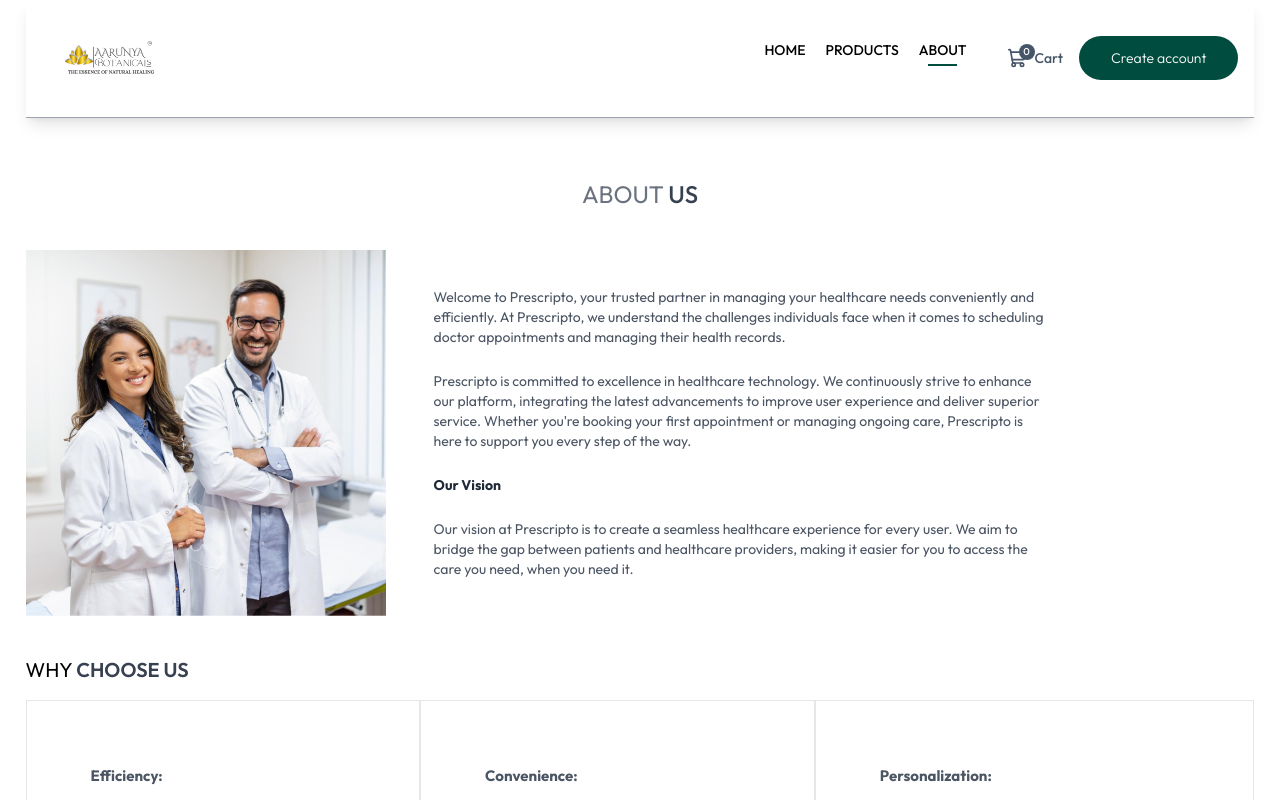
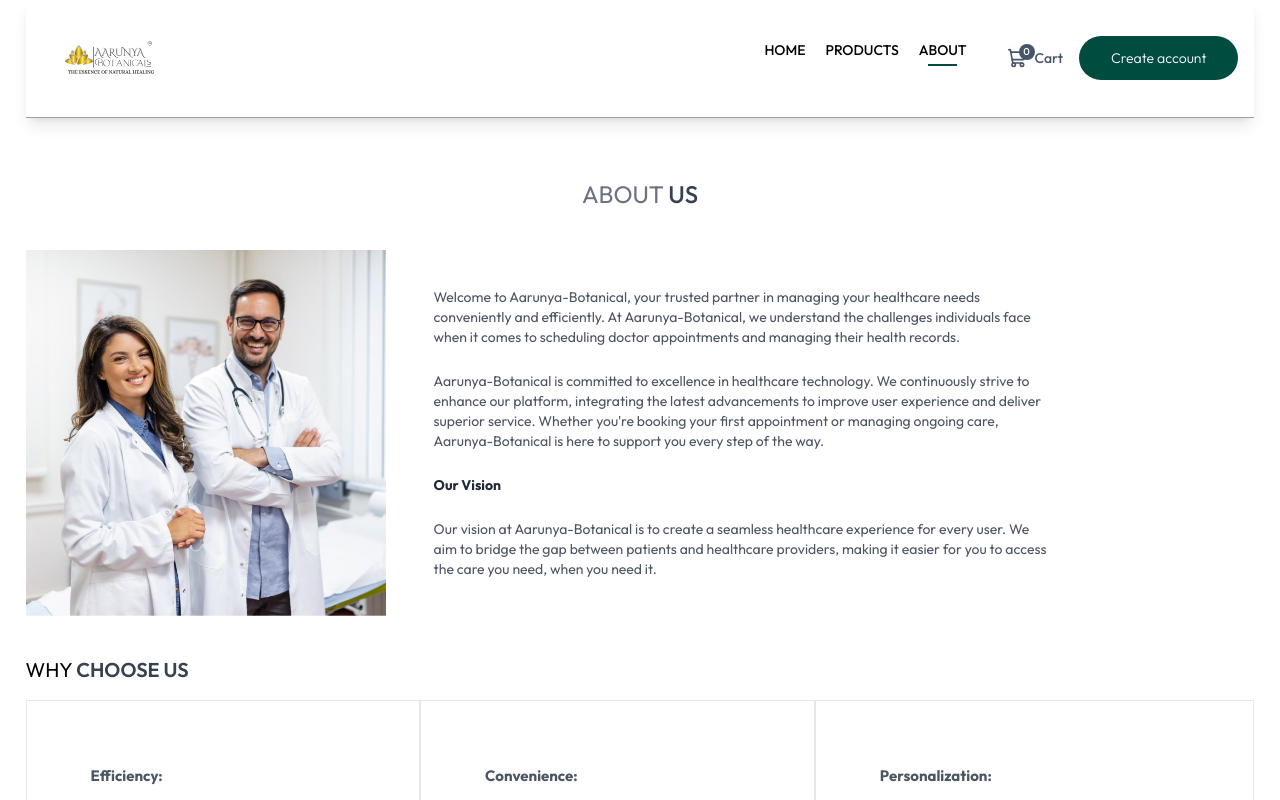
Before and after one commit to harshitk024/aarunya-botanical, a React (Vite) app in the folder clientside/: page /about in a window 1280 px wide. Shown: the top 800 px of the page. Built offline with nearby package versions, Linux system fonts and the light colour scheme; no server answers.

Commit message:
initial frontend

```diff
--- a/clientside/src/components/Banner.jsx
+++ b/clientside/src/components/Banner.jsx
@@ -15,12 +15,12 @@
         </div>
         <button
           onClick={() => {
-            navigate("/login");
+            navigate("/doctors");
             scrollTo(0, 0);
           }}
           className="bg-white text-sm sm:text-base text-gray-600 px-8 py-3 rounded-full mt-6 hover:scale-105 transition-all"
         >
-          Create account
+          Book Appointment
         </button>
       </div>
 
--- a/clientside/src/components/BrandIntroduction.jsx
+++ b/clientside/src/components/BrandIntroduction.jsx
@@ -4,7 +4,7 @@
 
   const navigate = useNavigate()
   return (
-    <section className="w-full min-h-[90vh] flex items-center justify-center bg-white">
+    <section className="w-full min-h-[90vh] flex items-center justify-center bg-primary_lite">
       <div className="max-w-4xl px-5 text-center">
         {/* Top Label */}
         <div className="flex items-center justify-center gap-2 text-sm font-semibold tracking-[0.2em] text-green-700 mb-6">
--- a/clientside/src/components/Footer.jsx
+++ b/clientside/src/components/Footer.jsx
@@ -70,9 +70,9 @@
       {/* ------------ Copyright Text ------------ */}
       <div>
         <hr />
-        <p className="py-5 text-sm text-center">
+        {/* <p className="py-5 text-sm text-center">
           Copyright © 2024 ElyséeDev - All Right Reserved
-        </p>
+        </p> */}
       </div>
     </div>
   );
--- a/clientside/src/components/Navbar.jsx
+++ b/clientside/src/components/Navbar.jsx
@@ -78,6 +78,12 @@
                 >
                   My Appointments
                 </p>
+                 <p
+                  onClick={() => navigate("/orders")}
+                  className="hover:text-black cursor-pointer"
+                >
+                  My Orders
+                </p>
                 <p onClick={logout} className="hover:text-black cursor-pointer">
                   Logout
                 </p>
--- a/clientside/src/components/TopDoctors.jsx
+++ b/clientside/src/components/TopDoctors.jsx
@@ -41,7 +41,7 @@
                 <p>{item.isActive ? "Available" : "Not Available"}</p>
               </div>
               <p className="text-gray-900 text-lg font-medium">{item.name}</p>
-              <p className="text-gray-600 text-sm ">{item.degree}</p>
+              <p className="text-gray-600 text-sm ">{item.speciality}</p>
             </div>
           </div>
         ))}
--- a/clientside/src/pages/About.jsx
+++ b/clientside/src/pages/About.jsx
@@ -18,22 +18,22 @@
         />
         <div className="flex flex-col justify-center gap-6 md:w-2/4 text-sm text-gray-600">
           <p>
-            Welcome to Prescripto, your trusted partner in managing your
-            healthcare needs conveniently and efficiently. At Prescripto, we
+            Welcome to Aarunya-Botanical, your trusted partner in managing your
+            healthcare needs conveniently and efficiently. At Aarunya-Botanical, we
             understand the challenges individuals face when it comes to
             scheduling doctor appointments and managing their health records.
           </p>
           <p>
-            Prescripto is committed to excellence in healthcare technology. We
+            Aarunya-Botanical is committed to excellence in healthcare technology. We
             continuously strive to enhance our platform, integrating the latest
             advancements to improve user experience and deliver superior
             service. Whether you're booking your first appointment or managing
-            ongoing care, Prescripto is here to support you every step of the
+            ongoing care, Aarunya-Botanical is here to support you every step of the
             way.
           </p>
           <b className="text-gray-800">Our Vision</b>
           <p>
-            Our vision at Prescripto is to create a seamless healthcare
+            Our vision at Aarunya-Botanical is to create a seamless healthcare
             experience for every user. We aim to bridge the gap between patients
             and healthcare providers, making it easier for you to access the
             care you need, when you need it.
--- a/clientside/src/pages/Appointment.jsx
+++ b/clientside/src/pages/Appointment.jsx
@@ -62,6 +62,8 @@
             params: { date: yyyyMmDd },
           }
         );
+
+        console.log("slots data: ",data)
 
         if (!data.success || !data.workingHours) {
           slotsPerDay.push([]);
@@ -159,7 +161,7 @@
       );
 
       if (data) {
-        toast.success("Appointment booked");
+        toast.success("Appointment Scheduled");
         navigate("/my-appointments");
       } else {
         toast.error(data.message);
--- a/clientside/src/pages/Doctors.jsx
+++ b/clientside/src/pages/Doctors.jsx
@@ -66,7 +66,7 @@
           >
             Gynecologist
           </p>
-          <p
+          {/* <p
             onClick={() =>
               speciality === "Dermatologist"
                 ? navigate("/doctors")
@@ -77,8 +77,8 @@
             }`}
           >
             Dermatologist
-          </p>
-          <p
+          </p> */}
+          {/* <p
             onClick={() =>
               speciality === "Pediatricians"
                 ? navigate("/doctors")
@@ -115,7 +115,7 @@
             }`}
           >
             Gastroenterologist
-          </p>
+          </p> */}
         </div>
         <div className="w-full grid grid-cols-auto gap-4 gap-y-6">
           {filterDoc.map((item, index) => (
--- a/clientside/src/pages/MyAppointments.jsx
+++ b/clientside/src/pages/MyAppointments.jsx
@@ -112,19 +112,19 @@
                   <JoinMeetingButton appointmentId={item._id} />
                 )
               }
-              {!item.cancelled && !item.isCompleted && (
+              {/* {!item.cancelled && !item.isCompleted && (
                 <button className="text-sm text-stone-500 text-center sm:min-w-48 py-2 border rounded hover:bg-primary hover:text-white transition-all duration-300">
                   Pay Online
                 </button>
-              )}
-              {!item.cancelled && !item.isCompleted && (
+              )} */}
+              {/* {!item.cancelled && !item.isCompleted && (
                 <button
                   onClick={() => cancelAppointment(item._id)}
                   className="text-sm text-stone-500 text-center sm:min-w-48 py-2 border rounded hover:bg-red-600 hover:text-white transition-all duration-300"
                 >
                   Cancel appointment
                 </button>
-              )}
+              )} */}
               {item.cancelled && !item.isCompleted && (
                 <button className="sm:min-w-48 py-2 border border-red-500 rounded text-red-500">
                   Appointment cancelled
```
